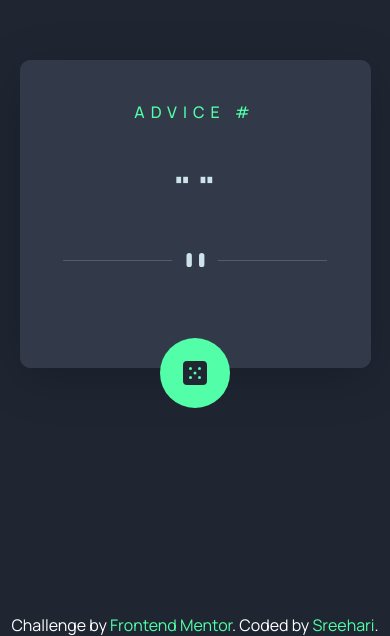
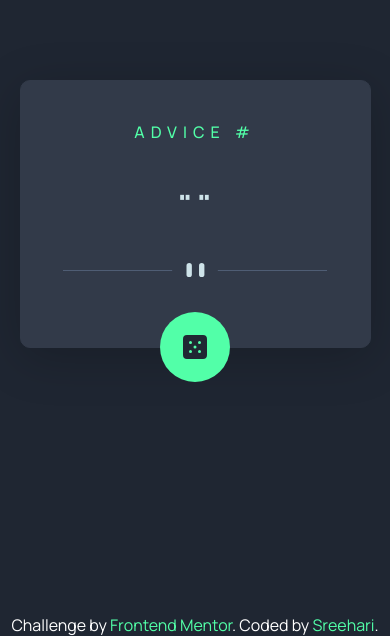
Before and after one commit to sreehariv-code/advice-generator-app-main, a plain HTML site: page index.html in a window 390 px wide. Shown: the part 208-844 px from the top of the page. Drawn offline with Linux system fonts and the light colour scheme; no server answers.

Commit message:
Fix responsive in mobile

```diff
--- a/css/style.css
+++ b/css/style.css
@@ -159,7 +159,11 @@ footer {
 @media screen and (max-width: 700px) {
   .card {
     width: 90%;
-    min-height: 200px;
+    min-height: 100px;
+  }
+  .content p {
+    font-size: 28px;
+    max-width: 95%;
   }
   .desktop {
     display: none;
@@ -167,4 +171,10 @@ footer {
   .mobile {
     display: block;
   }
+  .btn-section {
+    min-height: 70px;
+  }
+  .random-btn {
+    transform: translateY(50%);
+  }
 }
```
Also changed, not shown: screenshots/Desktop.png (added).
